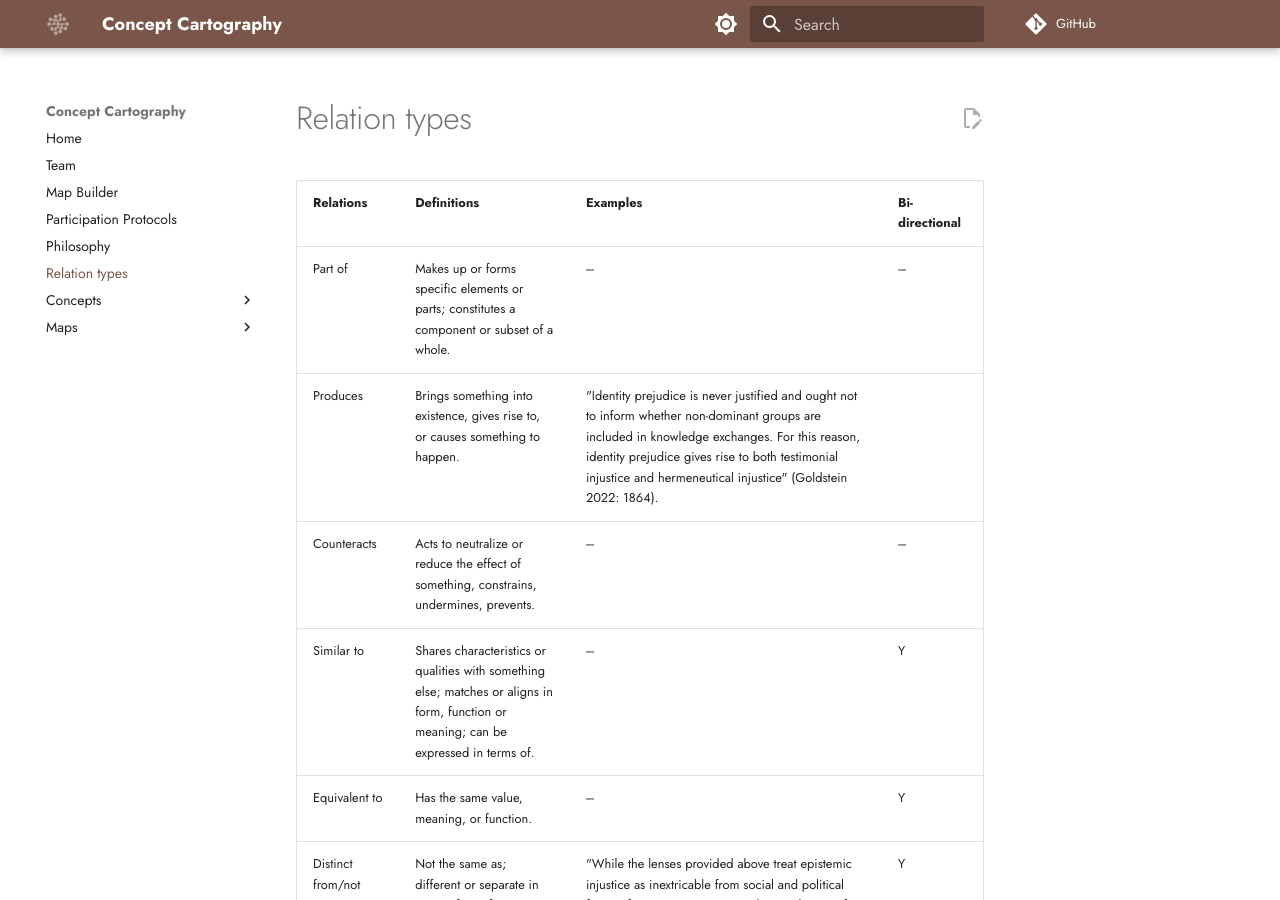
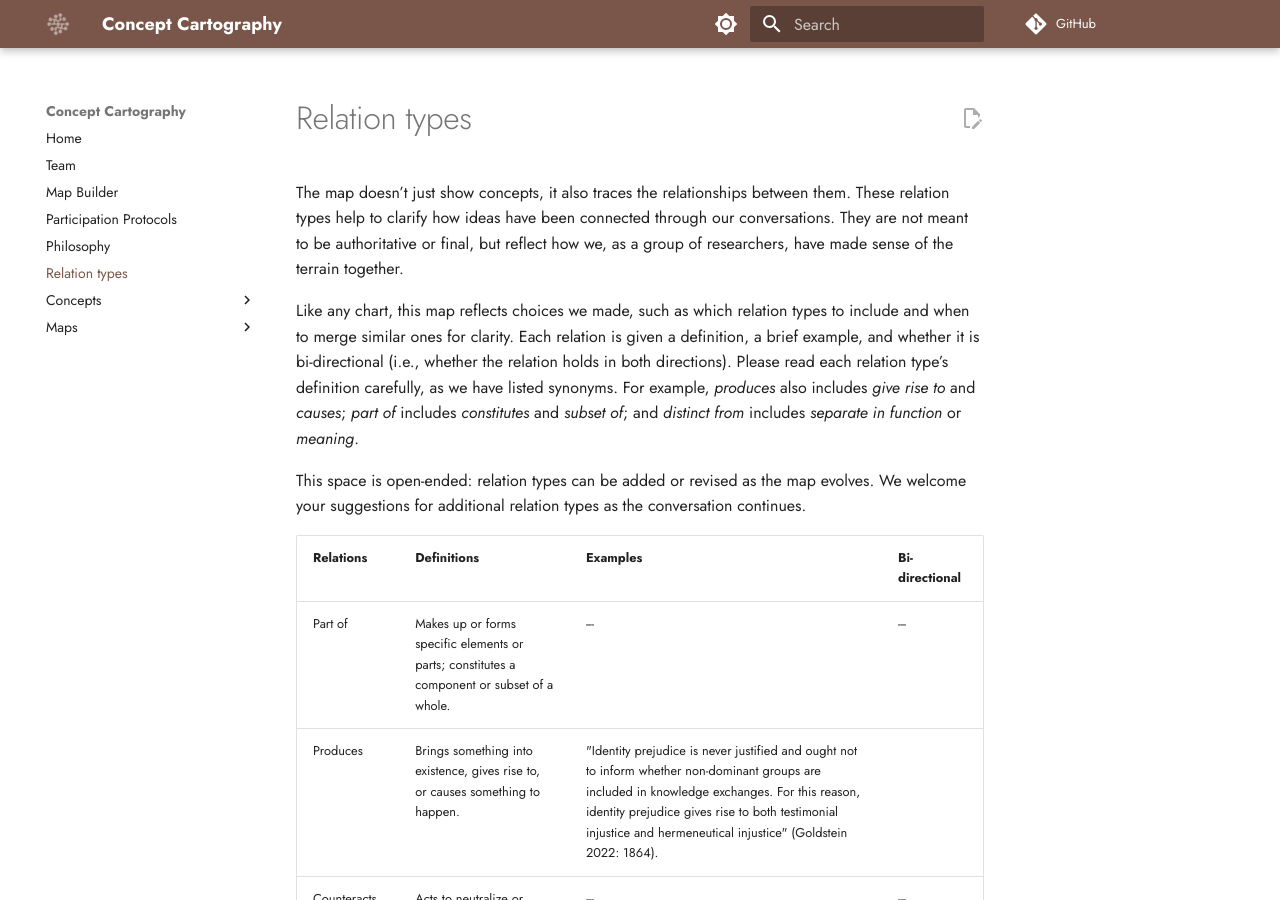
Before and after one commit to conceptcartography/conceptcartography, an MkDocs documentation site: the page built from docs/relation-types.md, in a window 1280 px wide and 900 px high. Built offline with MkDocs 1.6.1 and Material for MkDocs 9.7.7, drawn with Linux system fonts in a browser that asks for light colours; comment, search, counter and statistics services are not loaded; the version menu is left out.

Commit message:
Update relation-types.md
Added page on relation types

```diff
--- a/docs/relation-types.md
+++ b/docs/relation-types.md
@@ -1,3 +1,8 @@
+The map doesn’t just show concepts, it also traces the relationships between them. These relation types help to clarify how ideas have been connected through our conversations. They are not meant to be authoritative or final, but reflect how we, as a group of researchers, have made sense of the terrain together.
+
+Like any chart, this map reflects choices we made, such as which relation types to include and when to merge similar ones for clarity. Each relation is given a definition, a brief example, and whether it is bi-directional (i.e., whether the relation holds in both directions). Please read each relation type’s definition carefully, as we have listed synonyms. For example, _produces_ also includes _give rise to_ and _causes_; _part of_ includes _constitutes_ and _subset of_; and _distinct from_ includes _separate in function_ or _meaning_.
+
+This space is open-ended: relation types can be added or revised as the map evolves. We welcome your suggestions for additional relation types as the conversation continues.
 
 | Relations | Definitions | Examples | Bi-directional |
 | --------- | ----------- | -------- | -------------- |
```
